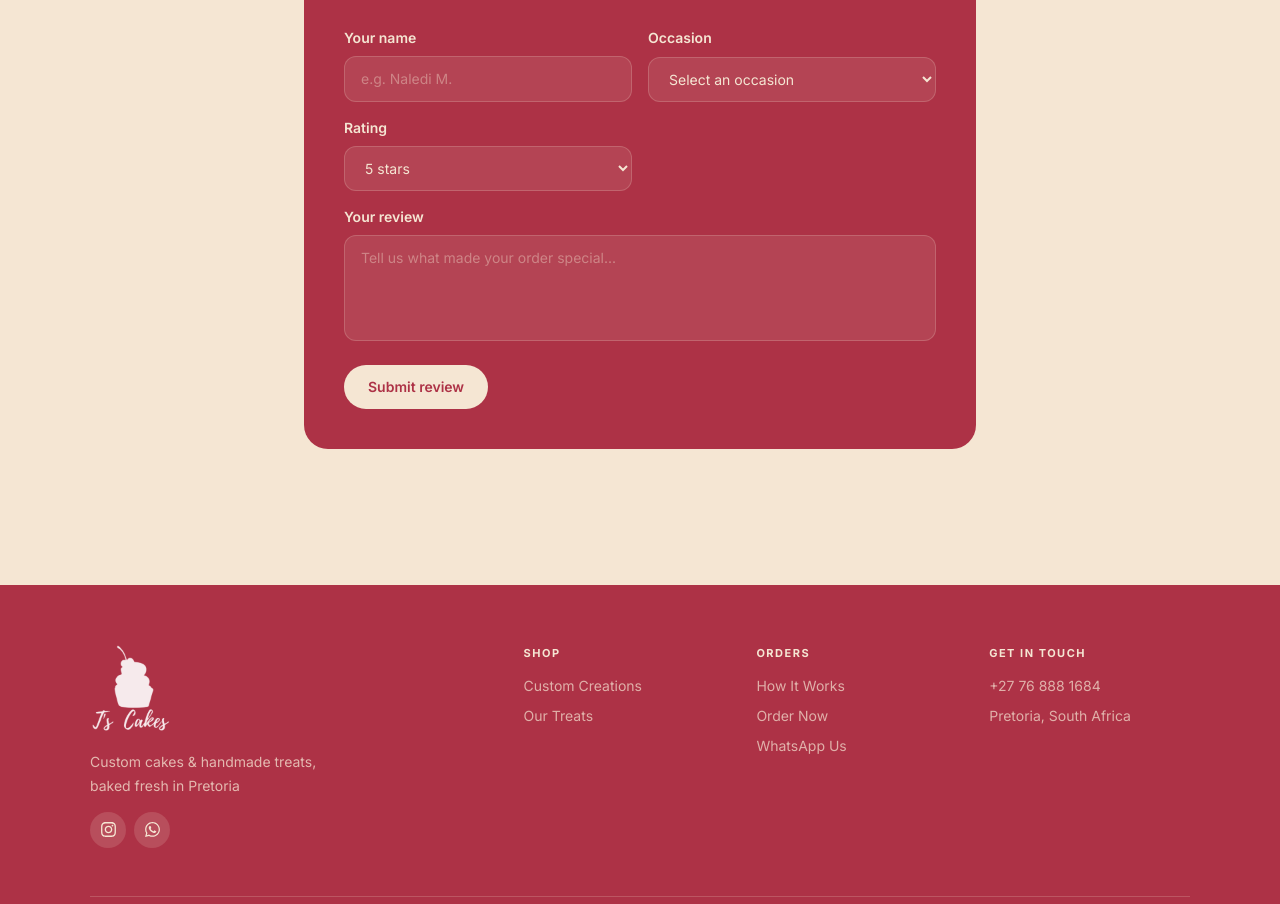
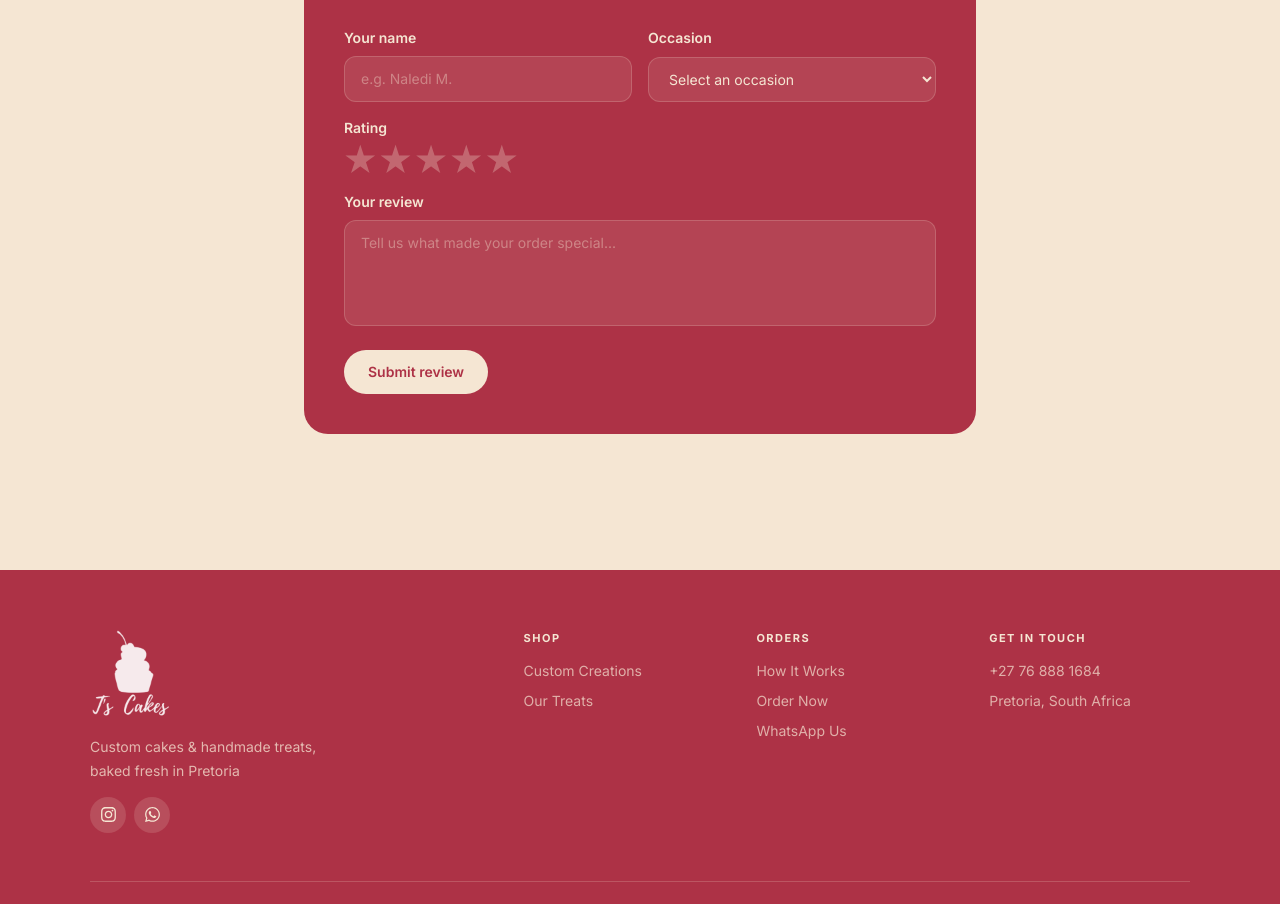
Before and after one commit to thatomakhusha/ts-cakes, a Next.js app: page / in a window 1280 px wide. Shown: the part 3544-4448 px from the top of the page. Built offline with nearby package versions, Linux system fonts and the light colour scheme; no server answers; a web font is replaced by a local one.

Commit message:
Updated review section

```diff
--- a/src/components/home/Reviews.tsx
+++ b/src/components/home/Reviews.tsx
@@ -1,12 +1,53 @@
 "use client";
 
 import { FormEvent, useState } from "react";
+import { createClient } from "@/lib/supabase/client";
 
 const Reviews = () => {
+    const supabase = createClient();
+
     const [submitted, setSubmitted] = useState(false);
+    const [error, setError] = useState("");
+    const [rating, setRating] = useState(0);
+    const [hoverRating, setHoverRating] = useState(0);
 
-    function submitReview(event: FormEvent<HTMLFormElement>) {
+    async function submitReview(event: FormEvent<HTMLFormElement>) {
         event.preventDefault();
+
+        setError("");
+
+        const form = event.currentTarget;
+        const formData = new FormData(form);
+
+        const name = formData.get("name")?.toString().trim();
+        const category = formData.get("category")?.toString();
+        const review = formData.get("review")?.toString().trim();
+
+       if (!name || !category || !rating || !review) {
+            setError("Please complete all fields, including your rating.");
+            return;
+        }
+
+        const { error } = await supabase
+            .from("reviews")
+            .insert({
+                name,
+                date: new Date().toLocaleDateString("en-GB", {
+                    day: "numeric",
+                    month: "long",
+                    year: "numeric",
+                }),
+                category,
+                review,
+                rating,
+                status: "pending",
+            });
+
+        if (error) {
+            console.error("Failed to submit review:", error);
+            setError("Something went wrong. Please try again.");
+            return;
+        }
 
         setSubmitted(true);
     }
@@ -45,6 +86,12 @@ const Reviews = () => {
                     <p className="mt-2 text-sm text-cream/70">
                         Your review will appear after a quick approval from our team.
                     </p>
+
+                    {error && (
+                        <p className="mt-4 text-sm text-red-200">
+                            {error}
+                        </p>
+                    )}
 
                     {submitted ? (
                         <div className="mt-6 rounded-2xl bg-cream/10 p-5">
@@ -130,25 +177,44 @@ const Reviews = () => {
                             </label>
 
                             {/* Rating */}
-                            <label className="grid gap-2 text-sm font-semibold">
-                                Rating
+                            <div className="grid gap-2 text-sm font-semibold">
+                                <span>Rating</span>
 
-                                <select
-                                    name="rating"
-                                    defaultValue="5"
-                                    className="rounded-xl border border-cream/20 bg-cream/10 px-4 py-3 font-normal outline-none"
+                                <div
+                                    className="flex items-center gap-1"
+                                    onMouseLeave={() => setHoverRating(0)}
                                 >
-                                    {[5, 4, 3, 2, 1].map((rating) => (
-                                        <option
-                                            value={rating}
-                                            key={rating}
-                                            className="text-burgundy"
-                                        >
-                                            {rating} stars
-                                        </option>
-                                    ))}
-                                </select>
-                            </label>
+                                    {[1, 2, 3, 4, 5].map((star) => {
+                                        const activeRating =
+                                            hoverRating || rating;
+
+                                        return (
+                                            <button
+                                                key={star}
+                                                type="button"
+                                                onClick={() => setRating(star)}
+                                                onMouseEnter={() =>
+                                                    setHoverRating(star)
+                                                }
+                                                aria-label={`${star} star${
+                                                    star === 1 ? "" : "s"
+                                                }`}
+                                                className="text-3xl leading-none transition-transform hover:scale-110"
+                                            >
+                                                <span
+                                                    className={
+                                                        star <= activeRating
+                                                            ? "text-cream"
+                                                            : "text-cream/30"
+                                                    }
+                                                >
+                                                    ★
+                                                </span>
+                                            </button>
+                                        );
+                                    })}
+                                </div>
+                            </div>
 
                             {/* Review */}
                             <label className="grid gap-2 text-sm font-semibold sm:col-span-2">
@@ -163,6 +229,7 @@ const Reviews = () => {
                                 />
                             </label>
 
+                            {/* Submit */}
                             <button
                                 type="submit"
                                 className="mt-2 rounded-full bg-cream px-6 py-3 text-sm font-semibold text-burgundy transition-opacity hover:opacity-90 sm:col-span-2 sm:justify-self-start"
```
